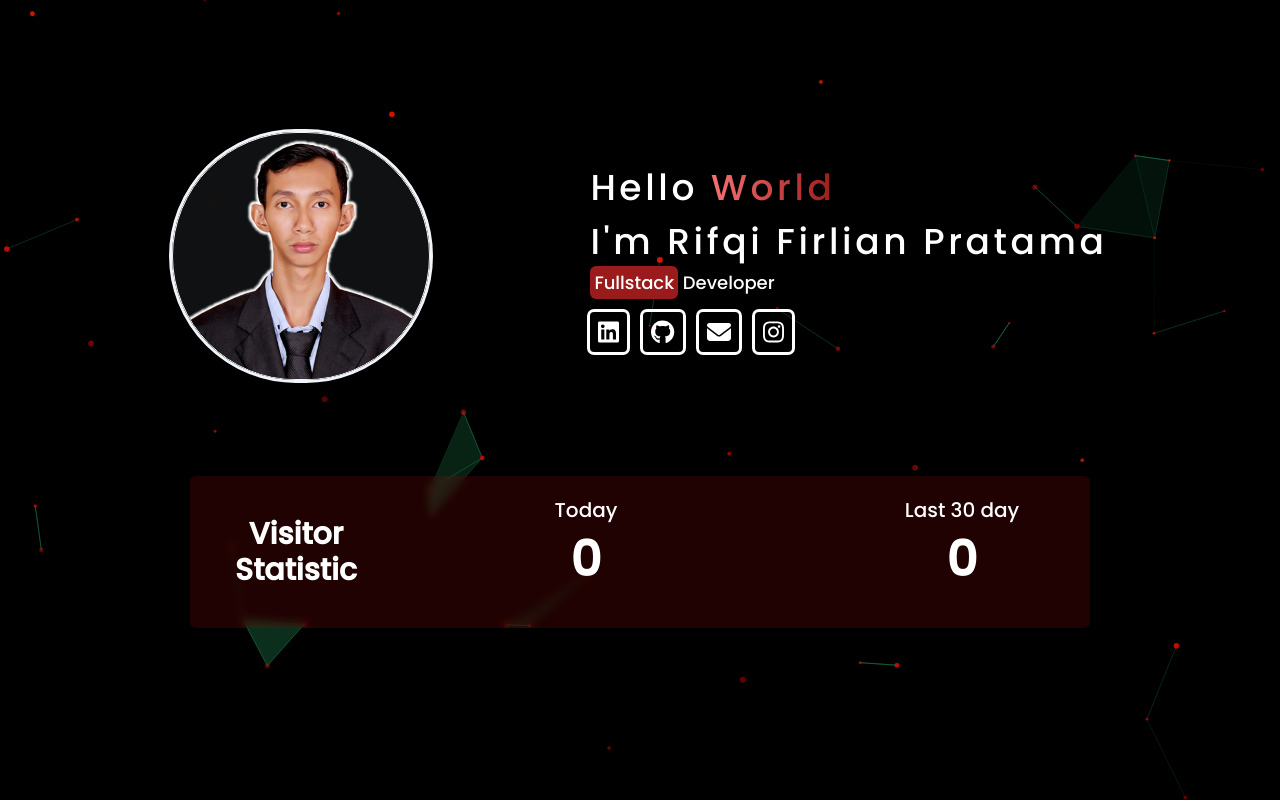
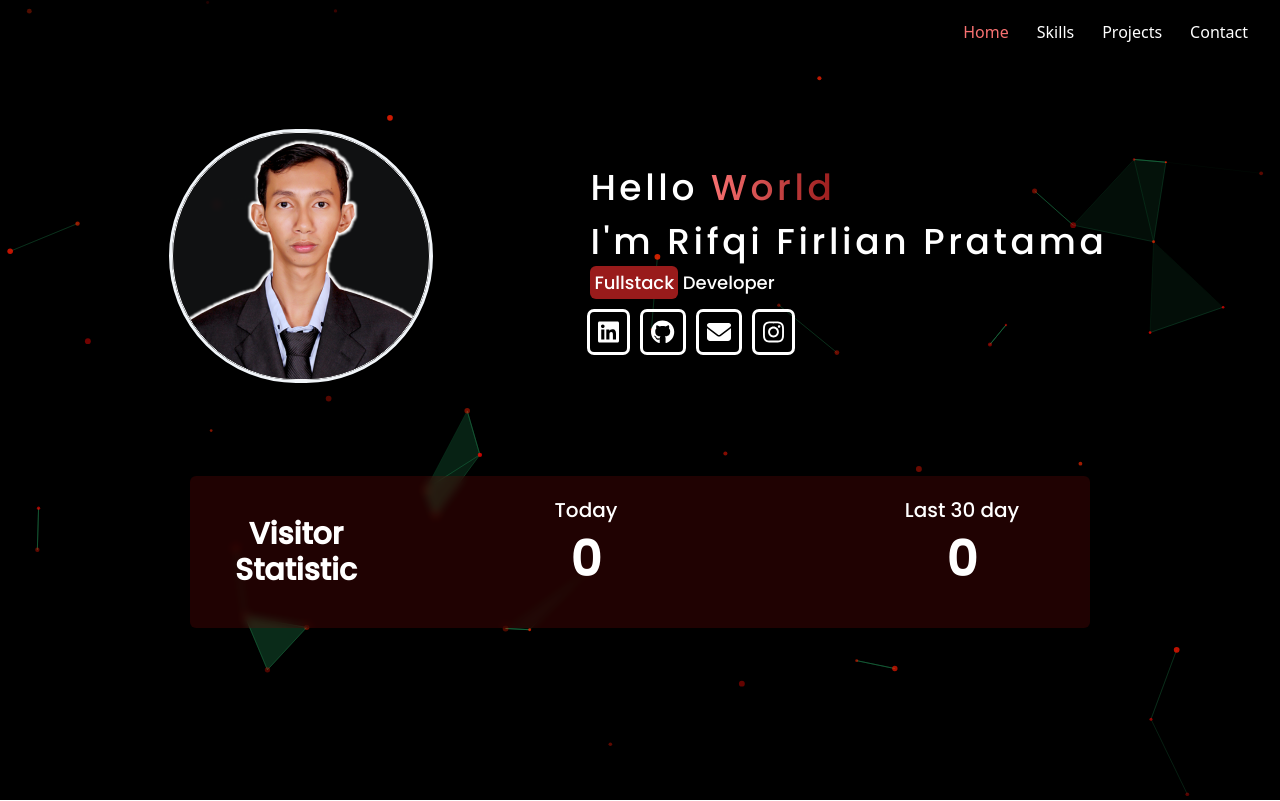
Before and after one commit to Rifqi-Dev/Portofolio, a React (Create React App) app: page / in a window 1280 px wide. Shown: the top 801 px of the page. Built offline with nearby package versions, Linux system fonts and the light colour scheme.

Commit message:
add navbar

```diff
--- a/package.json
+++ b/package.json
@@ -20,6 +20,7 @@
     "react-particles": "^2.12.2",
     "react-router-dom": "^6.22.3",
     "react-scripts": "^5.0.1",
+    "react-scroll": "^1.9.0",
     "react-scroll-parallax": "^3.4.3",
     "sweetalert2": "^11.12.0",
     "tsparticles-slim": "^2.12.0",
--- a/src/App.js
+++ b/src/App.js
@@ -29,7 +29,7 @@ function App() {
   }, []);
   return (
     <div className="App text-white ">
-      {/* <Navbar /> */}
+      <Navbar />
       <Particles
         init={particlesInit}
         loaded={particlesLoaded}
--- a/src/components/Navbar.js
+++ b/src/components/Navbar.js
@@ -1,28 +1,142 @@
-import React from "react";
+import React, { useEffect, useState } from "react";
+import { faBars, faTimes } from "@fortawesome/free-solid-svg-icons";
+import { FontAwesomeIcon } from "@fortawesome/react-fontawesome";
+import { Link } from "react-scroll";
+function Navbar() {
+  const [isOpen, setIsOpen] = useState(false);
 
-function Navbar() {
+  const [isScrolled, setIsScrolled] = useState(false);
+
+  const toggleMenu = () => {
+    setIsOpen(!isOpen);
+  };
+
+  const handleScroll = () => {
+    const offset = window.scrollY;
+    if (offset > 50) {
+      setIsScrolled(true);
+    } else {
+      setIsScrolled(false);
+    }
+  };
+
+  useEffect(() => {
+    window.addEventListener("scroll", handleScroll);
+    return () => {
+      window.removeEventListener("scroll", handleScroll);
+    };
+  }, []);
+
   return (
-    <div
-      className="sticky top-0 w-full min-h-[60px] z-50
-"
+    <nav
+      className={`fixed w-full z-50 transition duration-300 ${
+        isScrolled ? "bg-opacity-100" : "bg-opacity-60"
+      } bg-[#000] text-white`}
     >
-      <div className="mx-auto max-w-7xl px-2 sm:px-6 lg:px-8">
-        <div className="relative flex h-16 items-center gap-2">
-          <a className="bg-slate-50 bg-opacity-10 p-2" href="#home">
+      <div className="container mx-auto flex justify-between items-center py-5 px-8">
+        <div className="text-2xl font-bold "></div>
+        <div className="hidden md:flex space-x-7">
+          <Link
+            activeClass="text-red-400 "
+            to="home"
+            smooth={true}
+            duration={500}
+            spy={true}
+            offset={-20}
+            className="cursor-pointer hover:text-red-400 transition-colors duration-300"
+          >
             Home
-          </a>
-          <a className="bg-slate-50 bg-opacity-10 p-2" href="#skills">
+          </Link>
+          <Link
+            activeClass="text-red-400 "
+            to="skills"
+            smooth={true}
+            duration={500}
+            spy={true}
+            offset={-20}
+            className="cursor-pointer hover:text-red-400 transition-colors duration-300"
+          >
             Skills
-          </a>
-          <a className="bg-slate-50 bg-opacity-10 p-2" href="#project">
+          </Link>
+          <Link
+            activeClass="text-red-400 "
+            to="project"
+            smooth={true}
+            duration={500}
+            spy={true}
+            offset={-30}
+            className="cursor-pointer hover:text-red-400 transition-colors duration-300"
+          >
             Projects
-          </a>
-          <a className="bg-slate-50 bg-opacity-10 p-2" href="#contact">
-            Contact Me
-          </a>
+          </Link>
+          <Link
+            activeClass="text-red-400 "
+            to="contact"
+            smooth={true}
+            duration={500}
+            spy={true}
+            className="cursor-pointer hover:text-red-400 transition-colors duration-300"
+          >
+            Contact
+          </Link>
+        </div>
+        <div className="md:hidden">
+          <button onClick={toggleMenu} className="text-white">
+            <FontAwesomeIcon icon={isOpen ? faTimes : faBars} />
+          </button>
         </div>
       </div>
-    </div>
+      {isOpen && (
+        <div className="md:hidden">
+          <div className="flex flex-col space-y-4 py-4 px-5">
+            <Link
+              activeClass="text-red-400 "
+              onClick={toggleMenu}
+              to="home"
+              smooth={true}
+              duration={500}
+              spy={true}
+              className="cursor-pointer hover:text-red-400 transition-colors duration-300"
+            >
+              Home
+            </Link>
+            <Link
+              activeClass="text-red-400 "
+              onClick={toggleMenu}
+              to="skills"
+              smooth={true}
+              duration={500}
+              spy={true}
+              className="cursor-pointer hover:text-red-400 transition-colors duration-300"
+            >
+              Skills
+            </Link>
+            <Link
+              activeClass="text-red-400 "
+              onClick={toggleMenu}
+              to="project"
+              smooth={true}
+              duration={500}
+              spy={true}
+              className="cursor-pointer hover:text-red-400 transition-colors duration-300"
+            >
+              Projects
+            </Link>
+            <Link
+              activeClass="text-red-400 "
+              onClick={toggleMenu}
+              to="contact"
+              smooth={true}
+              duration={500}
+              spy={true}
+              className="cursor-pointer hover:text-red-400 transition-colors duration-300"
+            >
+              Contact
+            </Link>
+          </div>
+        </div>
+      )}
+    </nav>
   );
 }
 
--- a/src/components/Projects.js
+++ b/src/components/Projects.js
@@ -16,7 +16,7 @@ function Projects() {
             alt="app-screenshot"
           />
           <a
-            href="https://robotik.pkm.unp.ac.id"
+            href="http://robotik.pkm.unp.ac.id"
             target="__blank"
             className="absolute inset-0 bg-black opacity-0 hover:opacity-50 transition-opacity duration-300 cursor-pointer flex gap-2 items-center justify-center text-white text-lg"
           >
```
Also changed, not shown: 1 other file (tests, documents, lock files or other folders).
